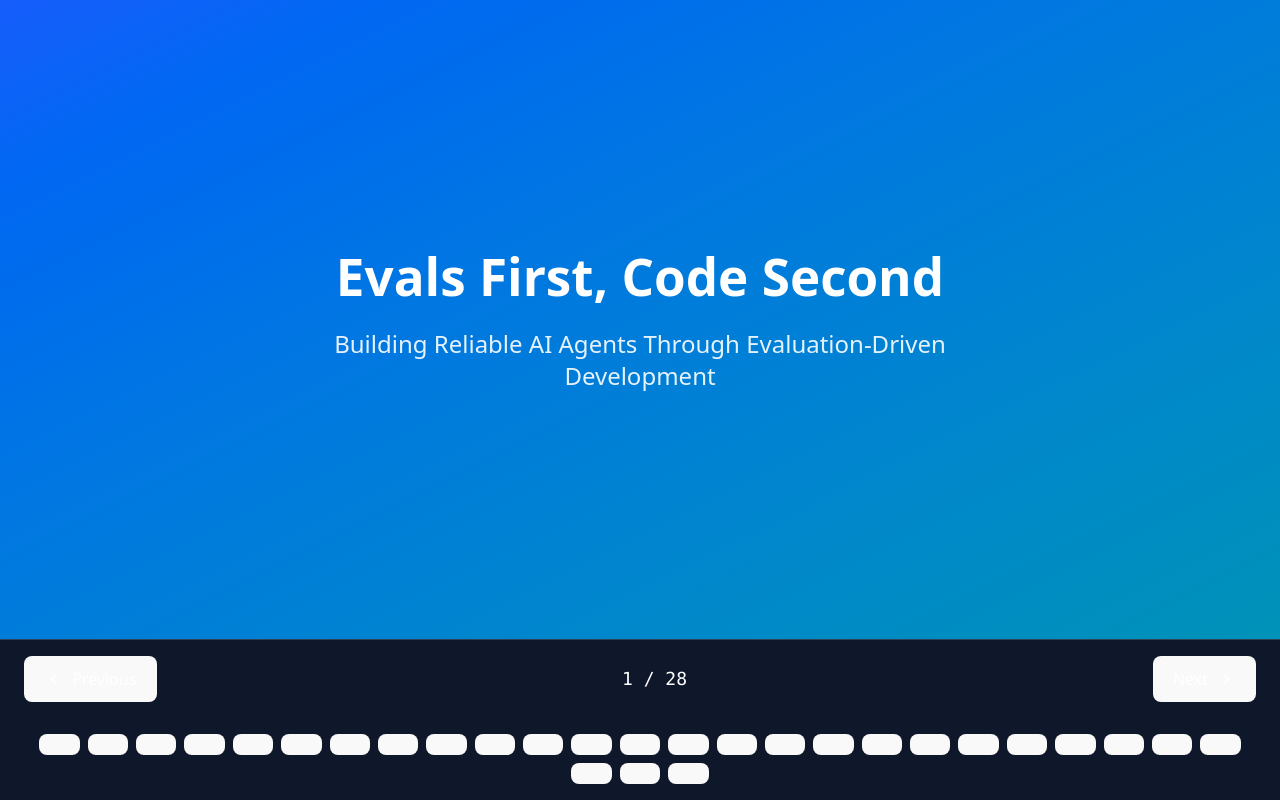
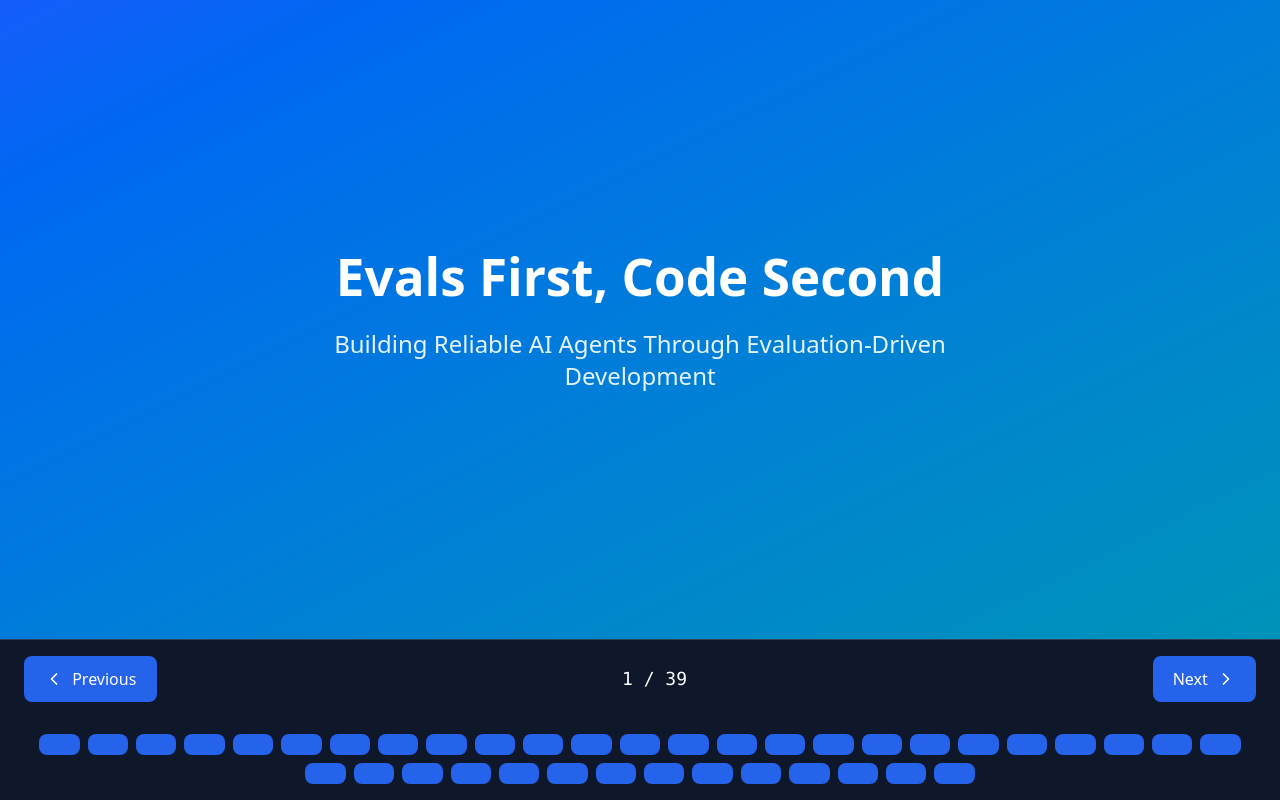
Before and after one commit to callmesora/mlflow-observability-agent-evals, a React (Vite) app in the folder presentation/slides/: page / in a window 1280 px wide. Built offline with nearby package versions, Linux system fonts and the light colour scheme.

Commit message:
add story

```diff
--- a/presentation/slides/src/SlidePresentation.jsx
+++ b/presentation/slides/src/SlidePresentation.jsx
@@ -40,6 +40,95 @@ const SlidePresentation = () => {
       subtitle: "Building Reliable AI Agents Through Evaluation-Driven Development",
       layout: "title",
       accent: "from-blue-600 to-cyan-600"
+    },
+    {
+      title: "What Happens Without Monitoring",
+      subtitle: "A True Story",
+      layout: "title",
+      accent: "from-purple-600 to-pink-600"
+    },
+    {
+      title: "Month 0: The Setup",
+      layout: "story-beat",
+      icon: "✅",
+      timeline: "Launch Day",
+      situation: "Agent deployed to production",
+      detail: "Everything works perfectly",
+      color: "from-green-500 to-emerald-500"
+    },
+    {
+      title: "Month 3: The Temptation",
+      layout: "story-beat",
+      icon: "🚀",
+      timeline: "3 Months Later",
+      situation: "New GPT-5 Model Released",
+      detail: "Business: 'Can we switch? Might be better!'",
+      color: "from-blue-500 to-cyan-500"
+    },
+    {
+      title: "The Switch",
+      layout: "story-beat",
+      icon: "🔄",
+      timeline: "Day 1",
+      situation: "Deploy new model to production",
+      detail: "No evals. No testing. 'Let's just try it.'",
+      color: "from-amber-500 to-orange-500"
+    },
+    {
+      title: "Crisis: Everything Breaks",
+      layout: "story-beat",
+      icon: "🚨",
+      timeline: "Day 1 - Afternoon",
+      situation: "Production on fire",
+      detail: "Gibberish responses. Workflows failing. Angry customers calling.",
+      image: "its-fine.jpg",
+      imageAlt: "Everything is fine",
+      color: "from-red-600 to-red-700"
+    },
+    {
+      title: "Emergency: Rollback",
+      layout: "story-beat",
+      icon: "⚡",
+      timeline: "Day 1 - Evening",
+      situation: "Revert to old model immediately",
+      detail: "Phew. Crisis averted. Back to normal.",
+      color: "from-yellow-500 to-amber-500"
+    },
+    {
+      title: "Plot Twist: Silent Failure",
+      layout: "story-beat",
+      icon: "🌍",
+      timeline: "Month 5",
+      situation: "Same gibberish output returns",
+      detail: "Wait... the old model is also failing now.",
+      color: "from-orange-500 to-red-500"
+    },
+    {
+      title: "The Real Problem",
+      layout: "story-beat",
+      icon: "🔍",
+      timeline: "Week Later - Investigation",
+      situation: "Root cause discovered",
+      detail: "Business sold product in Europe. Customers speaking French. Embeddings don't support multilingual.",
+      color: "from-indigo-500 to-purple-500"
+    },
+    {
+      title: "The Financial Gut Punch",
+      layout: "story-beat",
+      icon: "💸",
+      timeline: "End of Quarter",
+      situation: "Finance calls: 'Our bill is $10K'",
+      detail: "Token spending exploded. Retries and re-processing. No optimization.",
+      color: "from-red-600 to-pink-600"
+    },
+    {
+      title: "The Stalemate",
+      layout: "story-beat",
+      icon: "🤷",
+      timeline: "Current Day",
+      situation: "Fear paralysis sets in",
+      detail: "Can't upgrade. Can't fix. Breaking thing means breaking business. Stuck.",
+      color: "from-slate-600 to-slate-700"
     },
     {
       title: "How We Do ML Projects",
@@ -148,6 +237,82 @@ const SlidePresentation = () => {
         }
       ],
       accent: "from-indigo-500 to-blue-500"
+    },
+
+    {
+      title: "Initial Solution Pathway",
+      subtitle: "Find the simplest solution that solves the problem first",
+      layout: "pathway",
+      pathways: [
+        {
+          number: "1",
+          icon: "⚡",
+          label: "Quick Wins",
+          desc: "Simple data visualization? Simple aggregation? Single equation?",
+          bgColor: "bg-green-500"
+        },
+        {
+          number: "2",
+          icon: "📊",
+          label: "Advanced Analytics",
+          desc: "Heuristic approach that meets requirements? Rules-based?",
+          bgColor: "bg-emerald-700"
+        },
+        {
+          number: "3",
+          icon: "🤖",
+          label: "Traditional ML",
+          desc: "Predictive modeling? Recommendation engines? Simulations?",
+          bgColor: "bg-orange-400"
+        },
+        {
+          number: "4",
+          icon: "🧠",
+          label: "Complex AI",
+          desc: "Deep Learning? Graph modeling? Neural networks?",
+          bgColor: "bg-red-600"
+        }
+      ],
+      progressLabel: "Increasing complexity and costs",
+      accent: "from-slate-800 to-slate-900"
+    },
+
+    {
+      title: "Why GenAI Changes Everything",
+      subtitle: "Minimal implementation, maximum capability with few-shot learning",
+      layout: "pathway",
+      pathways: [
+        {
+          number: "1",
+          icon: "⚡",
+          label: "Quick Wins",
+          desc: "Simple data visualization? Simple aggregation? Single equation?",
+          bgColor: "bg-green-500"
+        },
+        {
+          number: "2",
+          icon: "📊",
+          label: "Advanced Analytics",
+          desc: "Heuristic approach that meets requirements? Rules-based?",
+          bgColor: "bg-emerald-700"
+        },
+        {
+          number: "3",
+          icon: "✨",
+          label: "GenAI + Few-Shot",
+          desc: "Rapid Prototyping, can learn with FewShot, often deployment is simpler",
+          bgColor: "bg-blue-500"
+        },
+        {
+          number: "4",
+          icon: "🧠",
+          label: "Classical ML + DL",
+          desc: "Fine-tuning, complex pipelines, infrastructure required",
+          bgColor: "bg-red-600"
+        }
+      ],
+      progressLabel: "Implementation effort & time to production",
+      accent: "from-slate-800 to-slate-900"
     },
 
     // ============================================
@@ -314,43 +479,7 @@ const SlidePresentation = () => {
       accent: "from-violet-500 to-purple-500"
     },
 
-    {
-      title: "Initial Solution Pathway",
-      subtitle: "Find the simplest solution that solves the problem first",
-      layout: "pathway",
-      pathways: [
-        {
-          number: "1",
-          icon: "⚡",
-          label: "Quick Wins",
-          desc: "Simple data visualization? Simple aggregation? Single equation?",
-          bgColor: "bg-green-500"
-        },
-        {
-          number: "2",
-          icon: "📊",
-          label: "Advanced Analytics",
-          desc: "Heuristic approach that meets requirements? Rules-based?",
-          bgColor: "bg-emerald-700"
-        },
-        {
-          number: "3",
-          icon: "🤖",
-          label: "Traditional ML",
-          desc: "Predictive modeling? Recommendation engines? Simulations?",
-          bgColor: "bg-orange-400"
-        },
-        {
-          number: "4",
-          icon: "🧠",
-          label: "Complex AI",
-          desc: "Deep Learning? Graph modeling? Neural networks?",
-          bgColor: "bg-red-600"
-        }
-      ],
-      progressLabel: "Increasing complexity and costs",
-      accent: "from-slate-800 to-slate-900"
-    },
+
 
     // ============================================
     // PART 7: RECAP & ACTION
@@ -442,6 +571,47 @@ const SlidePresentation = () => {
                 </div>
               ))}
             </div>
+          </div>
+        );
+
+      case "story-beat":
+        return (
+          <div className={`h-full bg-gradient-to-br ${slide.color} text-white p-12 flex items-center justify-between relative overflow-hidden`}>
+            {/* Background decoration */}
+            <div className="absolute top-0 right-0 w-96 h-96 bg-white/10 rounded-full -mr-48 -mt-48"></div>
+            <div className="absolute bottom-0 left-0 w-80 h-80 bg-white/5 rounded-full -ml-40 -mb-40"></div>
+
+            {/* Content */}
+            <div className="relative z-10 flex-1">
+              {/* Timeline badge */}
+              <div className="inline-block bg-white/20 backdrop-blur px-6 py-2 rounded-full text-sm font-bold mb-6 mb-8">
+                ⏱️ {slide.timeline}
+              </div>
+
+              {/* Icon */}
+              <div className="text-8xl mb-8">{slide.icon}</div>
+
+              {/* Title */}
+              <h2 className="text-6xl font-black mb-6 leading-tight">{slide.title}</h2>
+
+              {/* Situation box */}
+              <div className="bg-white/20 backdrop-blur rounded-2xl p-8 mb-8 border border-white/30">
+                <p className="text-sm opacity-70 font-bold mb-3">SITUATION</p>
+                <p className="text-3xl font-bold mb-4">{slide.situation}</p>
+                <p className="text-xl opacity-90">{slide.detail}</p>
+              </div>
+            </div>
+
+            {/* Image section - right side */}
+            {slide.image && (
+              <div className="relative z-10 flex-shrink-0 ml-8">
+                <img
+                  src={slide.image}
+                  alt={slide.imageAlt || "Story illustration"}
+                  className="h-96 rounded-2xl shadow-2xl object-cover"
+                />
+              </div>
+            )}
           </div>
         );
 
@@ -954,7 +1124,8 @@ const SlidePresentation = () => {
       <div className="bg-slate-900 border-t border-slate-700 px-6 py-4 flex items-center justify-between">
         <button
           onClick={() => goToSlide(currentSlide - 1)}
-          className="flex items-center gap-2 px-6 py-3 bg-slate-800 hover:bg-slate-700 rounded-lg text-white font-semibold transition"
+          style={{ backgroundColor: '#2563eb' }}
+          className="flex items-center gap-2 px-6 py-3 hover:opacity-80 rounded-lg text-white font-semibold transition"
         >
           <ChevronLeft className="w-5 h-5" /> Previous
         </button>
@@ -967,7 +1138,8 @@ const SlidePresentation = () => {
 
         <button
           onClick={() => goToSlide(currentSlide + 1)}
-          className="flex items-center gap-2 px-6 py-3 bg-blue-600 hover:bg-blue-700 rounded-lg text-white font-semibold transition"
+          style={{ backgroundColor: '#2563eb' }}
+          className="flex items-center gap-2 px-6 py-3 hover:opacity-80 rounded-lg text-white font-semibold transition"
         >
           Next <ChevronRight className="w-5 h-5" />
         </button>
@@ -979,6 +1151,7 @@ const SlidePresentation = () => {
           <button
             key={i}
             onClick={() => setCurrentSlide(i)}
+            style={{ backgroundColor: '#2563eb' }}
             className={`w-3 h-3 rounded-full transition ${
               i === currentSlide ? 'bg-blue-500 w-8' : 'bg-slate-600 hover:bg-slate-500'
             }`}
```
Also changed, not shown: presentation/slides/public/its-fine.jpg (added).
